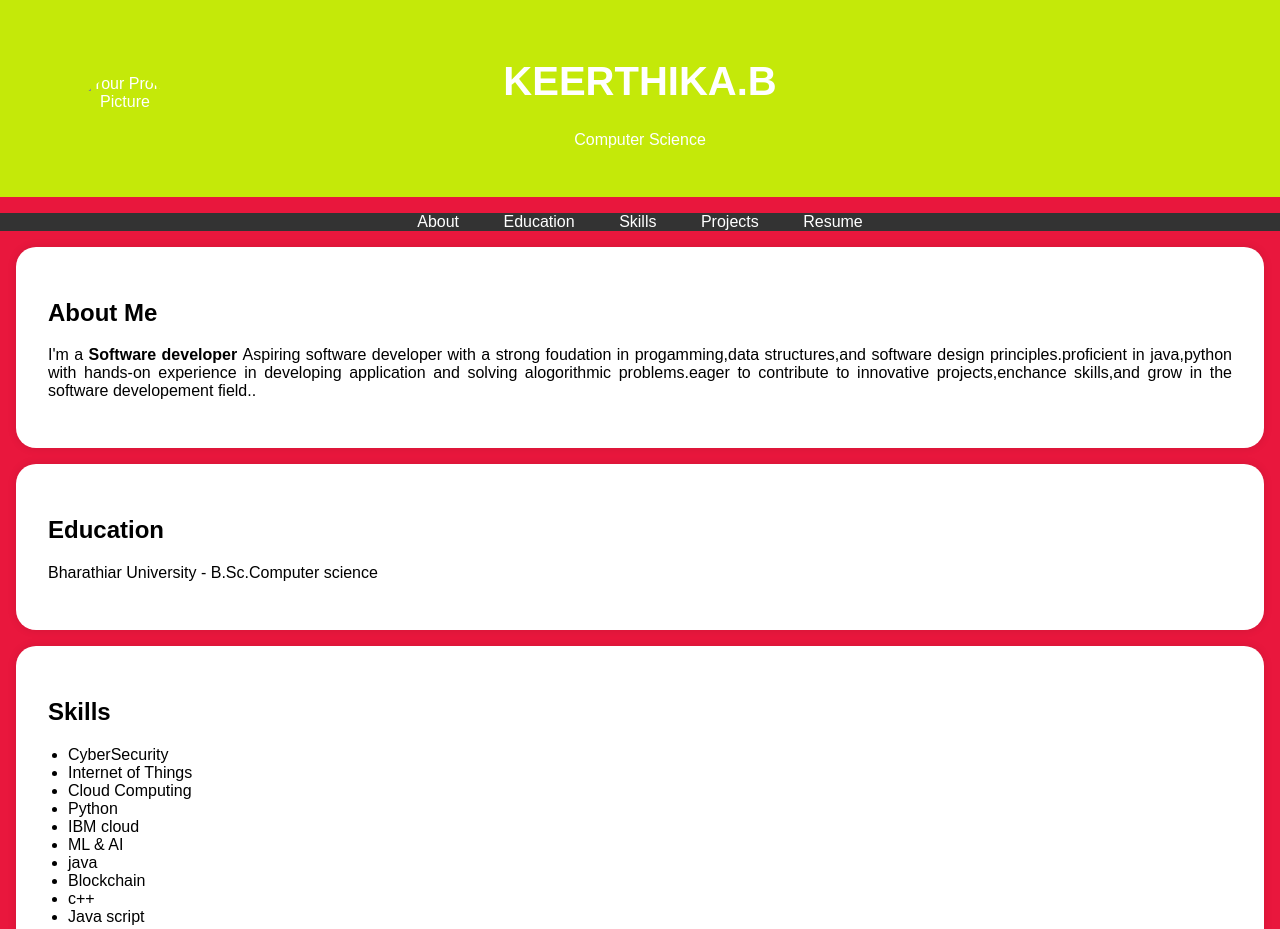
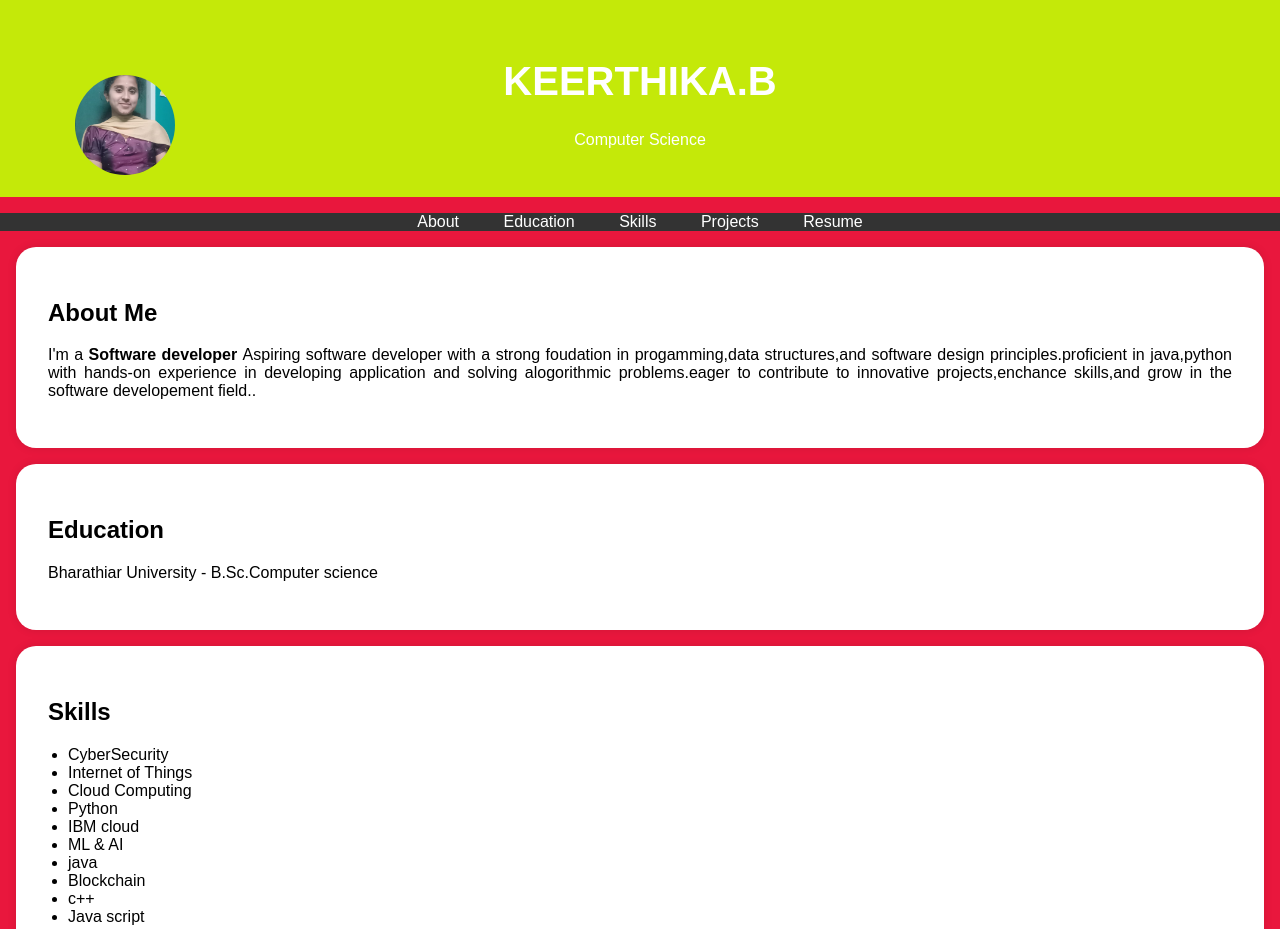
Before and after one commit to keerthika140/digital-portfolio, a plain HTML site: page index.html in a window 1280 px wide. Shown: the top 929 px of the page. Drawn offline with Linux system fonts and the light colour scheme.

Commit message:
Update index.html

```diff
--- a/index.html
+++ b/index.html
@@ -95,7 +95,7 @@
     <header>
         <div class="header-content">
             <!-- Add your profile picture here -->
-            <img src="keerthika.jpg" alt="Your Profile Picture" class="profile-picture">
+            <img src="Keerthi.jpg" alt="Your Profile Picture" class="profile-picture">
             <h1>KEERTHIKA.B</h1>
             <p>Computer Science</p>
         </div>
```
